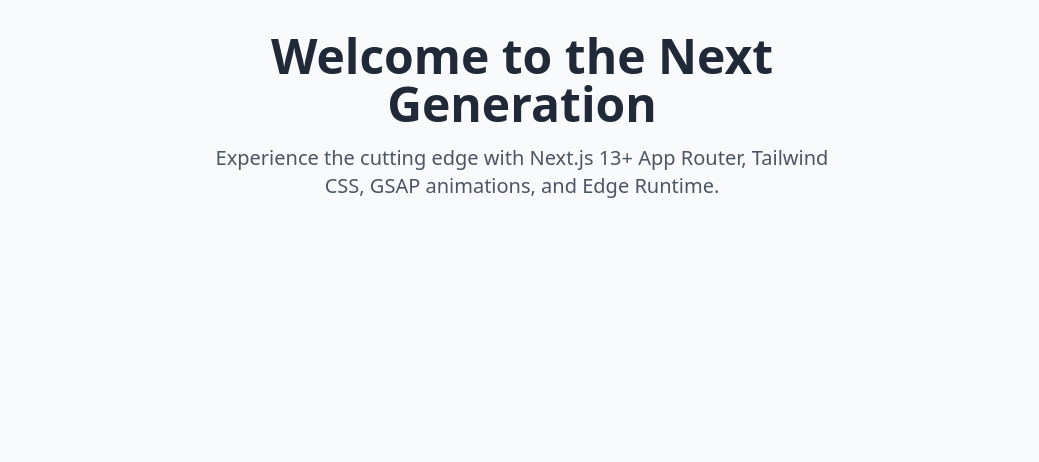
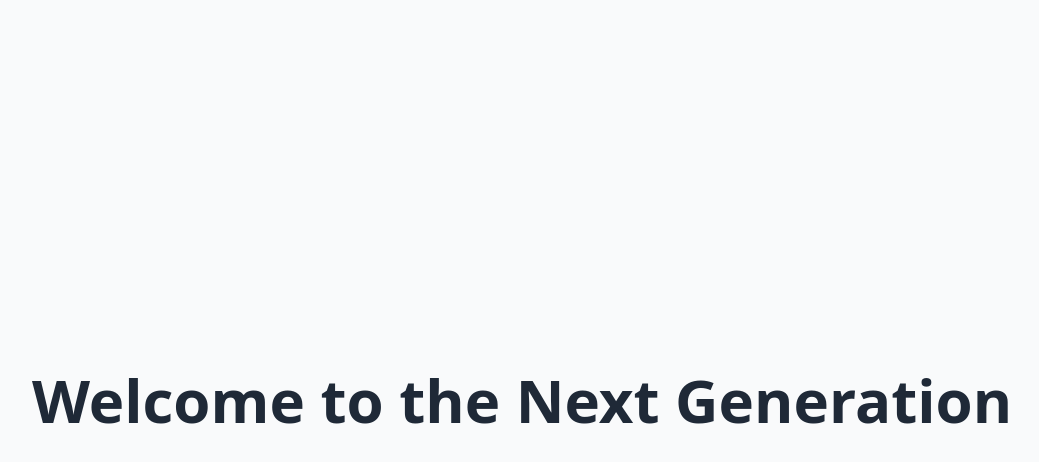
Before and after one commit to mattbolidetriangulum/nextsplash, a Next.js app: page / in a window 1280 px wide. Shown: the top 462 px of the page, without its empty margins (118-1157 px from the left). Built offline with nearby package versions, Linux system fonts and the light colour scheme.

Commit message:
Updated page design

```diff
--- a/app/page.tsx
+++ b/app/page.tsx
@@ -8,42 +8,34 @@
 
 export default function Home() {
   const titleRef = useRef<HTMLHeadingElement>(null);
-  const descriptionRef = useRef<HTMLParagraphElement>(null);
 
   useEffect(() => {
     const ctx = gsap.context(() => {
+      // Animate the text
       gsap.fromTo(
         titleRef.current,
-        { opacity: 0, y: -50 },
-        { opacity: 1, y: 0, duration: 1, ease: 'power3.out' }
-      );
-
-      gsap.fromTo(
-        descriptionRef.current,
-        { opacity: 0, y: 20 },
-        { opacity: 1, y: 0, duration: 1, ease: 'power3.out', delay: 0.5 }
+        { opacity: 0, y: 100, scale: 0.9 },
+        {
+          opacity: 1,
+          y: 0,
+          scale: 1,
+          duration: 1.5,
+          ease: 'power4.out',
+        }
       );
     });
 
-    return () => ctx.revert();
+    return () => ctx.revert(); // Clean up GSAP context
   }, []);
 
   return (
-    <div className="flex flex-col items-center justify-start min-h-screen bg-gray-50">
-      <div className="mt-8 max-w-2xl w-full px-4">
-        <h1
-          ref={titleRef}
-          className="text-5xl font-extrabold text-center text-gray-800 mb-4"
-        >
-          Welcome to the Next Generation
-        </h1>
-        <p
-          ref={descriptionRef}
-          className="text-xl text-center text-gray-600"
-        >
-          Experience the cutting edge with Next.js 13+ App Router, Tailwind CSS, GSAP animations, and Edge Runtime.
-        </p>
-      </div>
+    <div className="flex items-center justify-center min-h-screen bg-gray-50">
+      <h1
+        ref={titleRef}
+        className="text-6xl font-extrabold text-gray-800"
+      >
+        Welcome to the Next Generation
+      </h1>
     </div>
   );
 }
```
